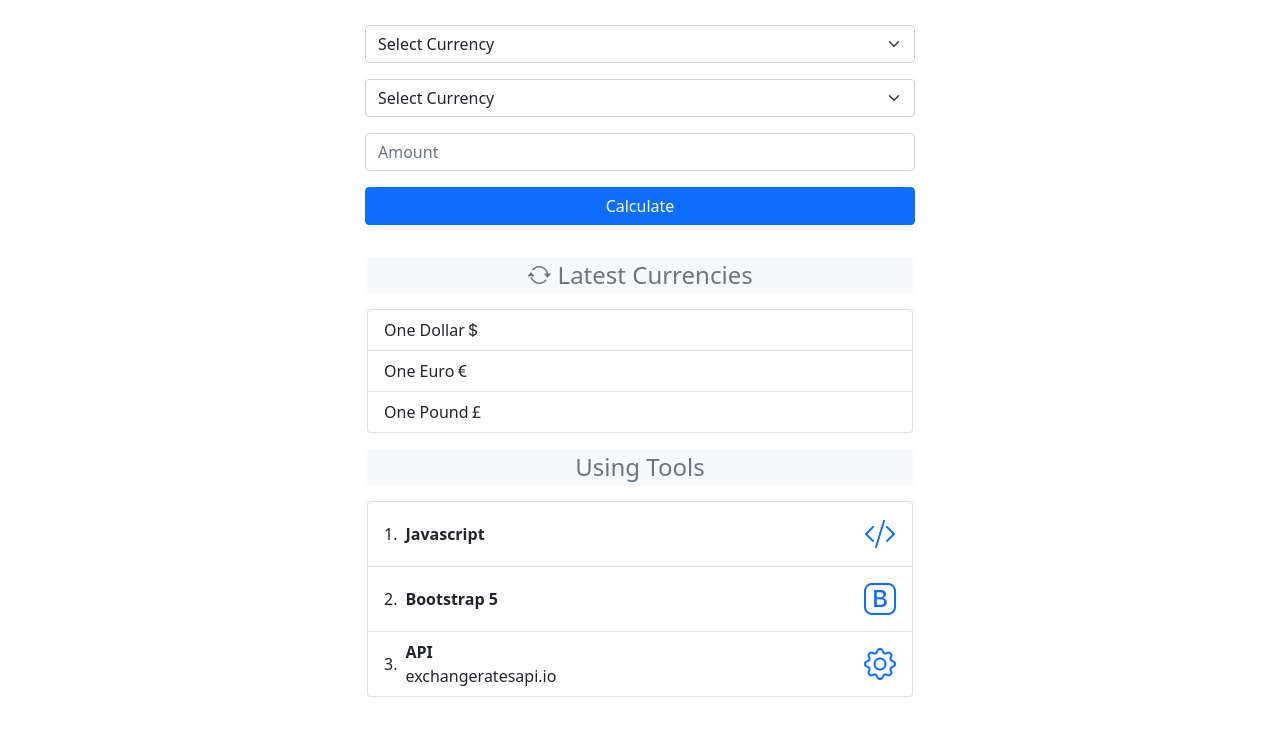
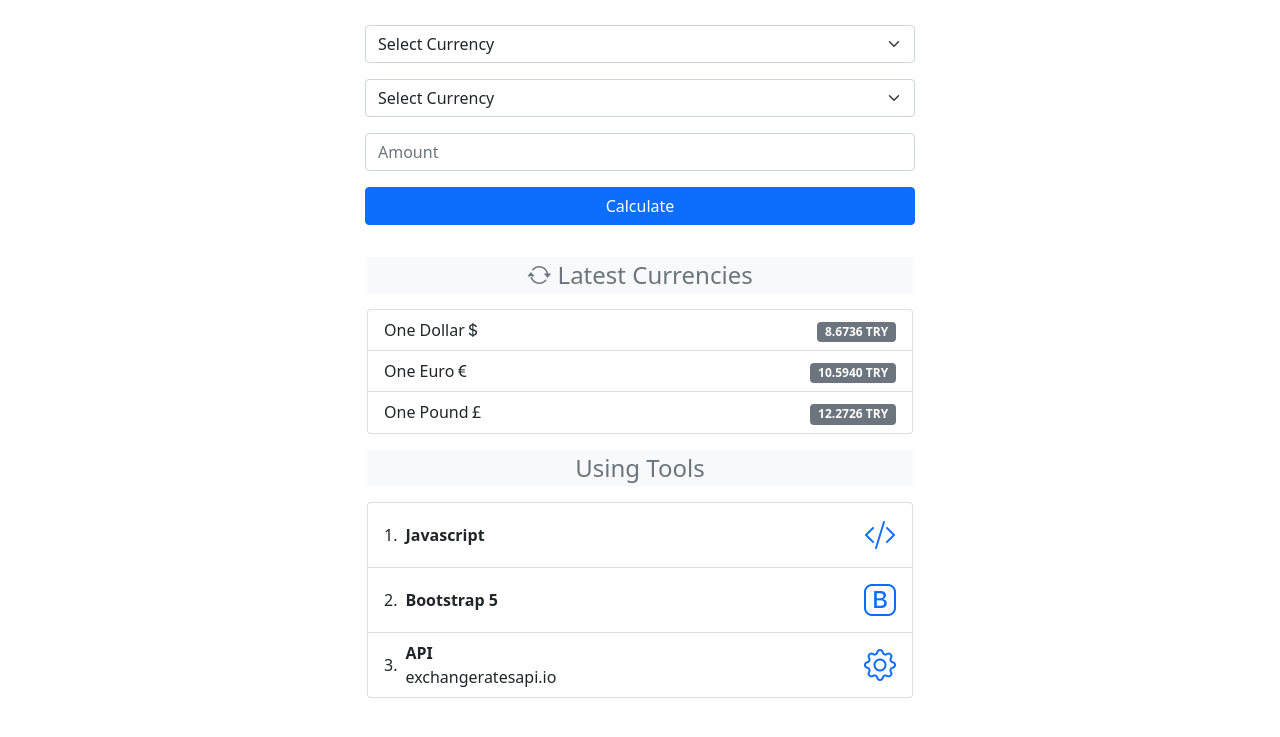
Before and after one commit to enginyilmz/JSSampleApps, a plain HTML site: page ExchangeCalculator/index.html in a window 1280 px wide. Shown: the part 63-800 px from the top of the page. Drawn offline with nearby package versions, Linux system fonts and the light colour scheme; no server answers.

Commit message:
ExchangeCalculator currency static info update

```diff
--- a/ExchangeCalculator/index.html
+++ b/ExchangeCalculator/index.html
@@ -63,17 +63,17 @@
                     <li class="list-group-item d-flex">
                         <div>One Dollar</div>
                         <div><i class="bi bi-currency-dollar"></i></div>
-                        <div class="ms-auto"><span id="dollar" class="badge bg-secondary"></span></div>
+                        <div class="ms-auto"><span id="dollar" class="badge bg-secondary">8.6736 TRY</span></div>
                     </li>
                     <li class="list-group-item d-flex">
                         <div>One Euro</div>
                         <div><i class="bi bi-currency-euro"></i></div>
-                        <div class="ms-auto"><span id="euro" class="badge bg-secondary"></span></div>
+                        <div class="ms-auto"><span id="euro" class="badge bg-secondary">10.5940 TRY</span></div>
                     </li>
                     <li class="list-group-item d-flex">
                         <div>One Pound</div>
                         <div><i class="bi bi-currency-pound"></i></div>
-                        <div class="ms-auto"><span id="pound" class="badge bg-secondary"></span></div>
+                        <div class="ms-auto"><span id="pound" class="badge bg-secondary">12.2726 TRY</span></div>
                     </li>
                 </ul>
             </div>
```
